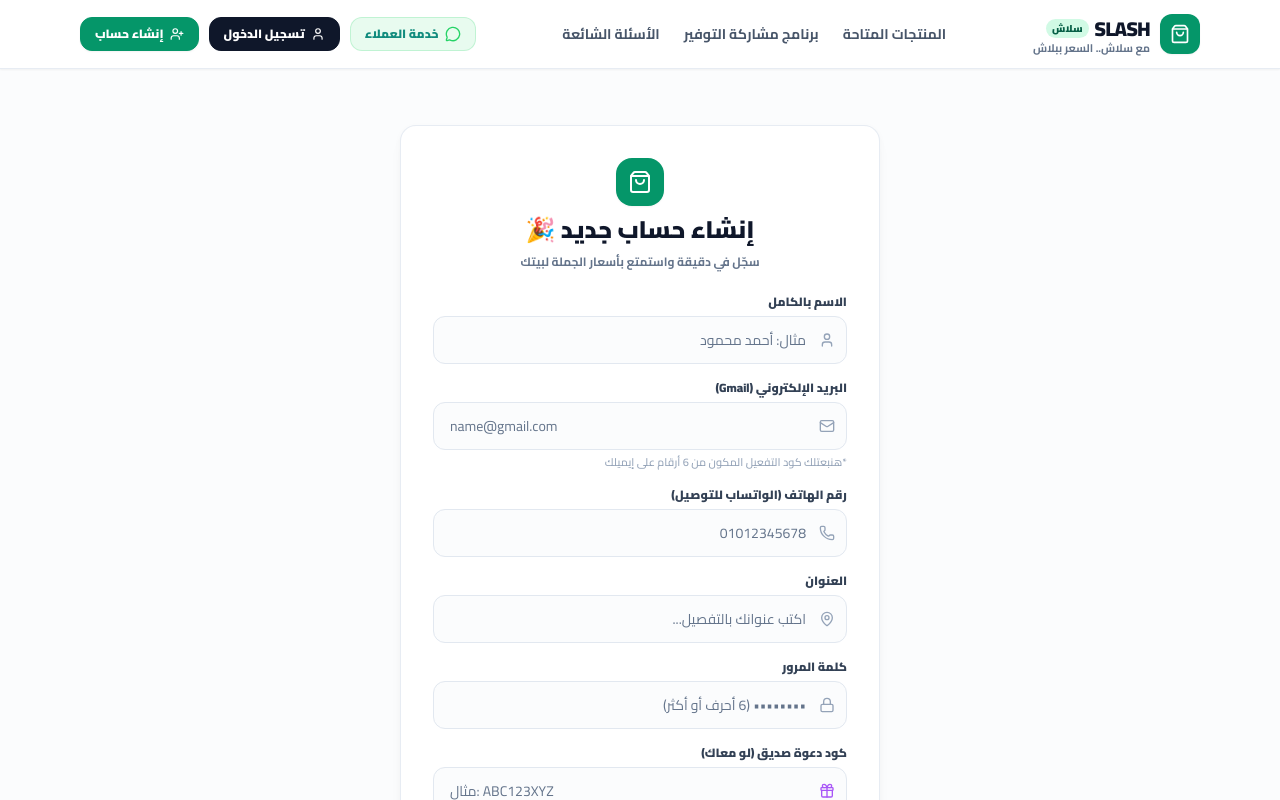
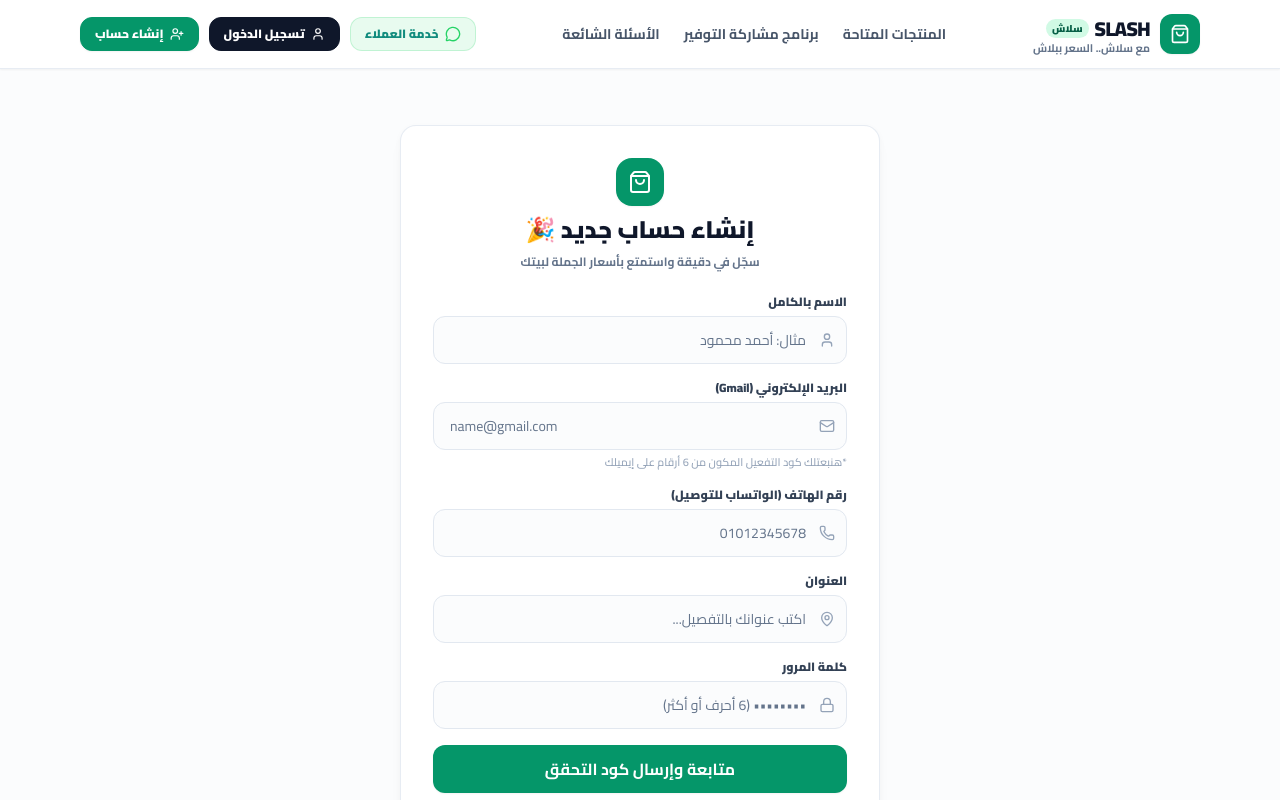
Before and after one commit to eng0youssef/belgomla-frontend, a Next.js app: page /register in a window 1280 px wide. Shown: the top 800 px of the page. Built offline with nearby package versions, Linux system fonts and the light colour scheme; no server answers.

Commit message:
feat(register): remove referral code field from registration form

```diff
--- a/src/app/register/page.tsx
+++ b/src/app/register/page.tsx
@@ -15,7 +15,6 @@ import {
   ArrowRight,
   ShieldCheck,
   CheckCircle2,
-  Gift,
 } from "lucide-react";
 import { Button } from "@/components/ui/button";
 import { Input } from "@/components/ui/input";
@@ -255,26 +254,10 @@ export default function CustomerRegisterPage() {
                   />
                 </div>
 
-                <div>
-                  <label className="text-xs font-black text-slate-700 mb-1.5 block">
-                    كود دعوة صديق (لو معاك)
-                  </label>
-                  <Input
-                    icon={<Gift className="w-4 h-4 text-purple-500" />}
-                    value={formData.referralCode}
-                    onChange={(e) =>
-                      setFormData({ ...formData, referralCode: e.target.value })
-                    }
-                    placeholder="مثال: ABC123XYZ"
-                    dir="ltr"
-                    className="h-12 bg-slate-50/50"
-                  />
-                </div>
-
                 <Button
                   type="submit"
                   size="lg"
-                  className="w-full text-base font-black h-12 rounded-xl bg-emerald-600 hover:bg-emerald-700 text-white shadow-sm mt-2"
+                  className="w-full text-base font-bold h-12 rounded-xl bg-emerald-600 hover:bg-emerald-700 text-white shadow-sm mt-4"
                   disabled={loading}
                 >
                   {loading ? (
@@ -283,7 +266,7 @@ export default function CustomerRegisterPage() {
                       جاري إرسال الرمز...
                     </span>
                   ) : (
-                    "متابعة وإرسال كود التحقق 📩"
+                    "متابعة وإرسال كود التحقق"
                   )}
                 </Button>
 
```
